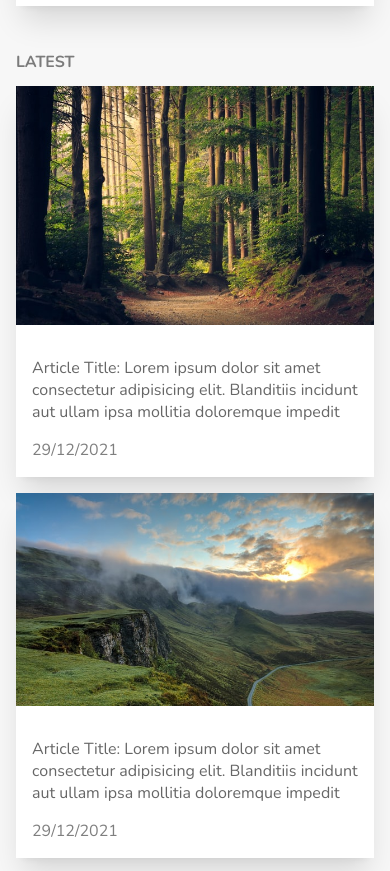
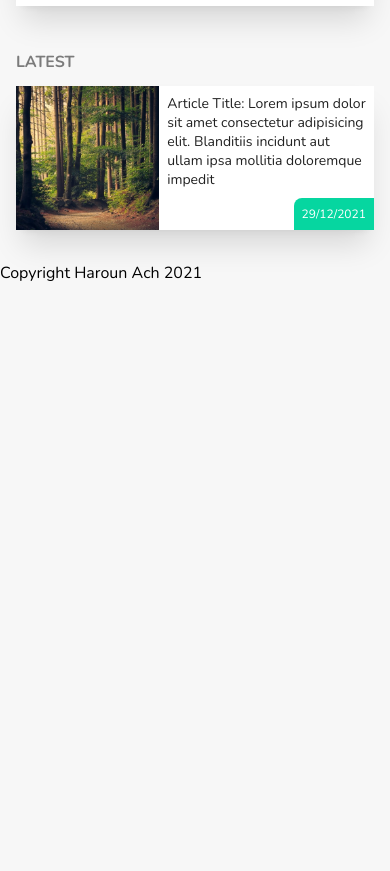
Before and after one commit to harounach/lensey-frontend, a website: page public/index.html in a window 390 px wide. Shown: the part 580-1451 px from the top of the page. After the commit the page ends 880 px from the top, so only its background shows below. Drawn offline with nearby package versions, Linux system fonts and the light colour scheme; files that its build step writes are made by us from their sources.

Commit message:
Redesign article card for mobile

```diff
--- a/public/index.html
+++ b/public/index.html
@@ -82,46 +82,10 @@
         <section class="articles">
           <!-- 01 -->
           <a class="article" href="#" alt="">
-            <img src="./images/img2.jpg" alt="" class="article__img" />
-            <div class="article__text">
-              <p class="article__title">
-                Article Title: Lorem ipsum dolor sit amet consectetur
-                adipisicing elit. Blanditiis incidunt aut ullam ipsa mollitia
-                doloremque impedit
-              </p>
-              <span class="article__publishedAt">29/12/2021</span>
+            <div class="article__img-wrapper">
+              <img src="./images/img2.jpg" alt="" class="article__img" />
             </div>
-          </a>
 
-          <!-- 02 -->
-          <a class="article" href="#" alt="">
-            <img src="./images/img3.jpg" alt="" class="article__img" />
-            <div class="article__text">
-              <p class="article__title">
-                Article Title: Lorem ipsum dolor sit amet consectetur
-                adipisicing elit. Blanditiis incidunt aut ullam ipsa mollitia
-                doloremque impedit
-              </p>
-              <span class="article__publishedAt">29/12/2021</span>
-            </div>
-          </a>
-
-          <!-- 03 -->
-          <a class="article" href="#" alt="">
-            <img src="./images/img4.jpg" alt="" class="article__img" />
-            <div class="article__text">
-              <p class="article__title">
-                Article Title: Lorem ipsum dolor sit amet consectetur
-                adipisicing elit. Blanditiis incidunt aut ullam ipsa mollitia
-                doloremque impedit
-              </p>
-              <span class="article__publishedAt">29/12/2021</span>
-            </div>
-          </a>
-
-          <!-- 04 -->
-          <a class="article" href="#" alt="">
-            <img src="./images/img5.jpg" alt="" class="article__img" />
             <div class="article__text">
               <p class="article__title">
                 Article Title: Lorem ipsum dolor sit amet consectetur
--- a/sass/components/_articles.scss
+++ b/sass/components/_articles.scss
@@ -75,40 +75,64 @@
 
 // article
 .article {
-  display: block;
+  display: flex;
   width: 100%;
+  height: 144px;
   text-decoration: none;
   background-color: variables.$surface-color;
   color: variables.$on-surface-color;
 
-  &:hover &__title,
-  &:hover &__publishedAt {
+  // box-shadow
+  @include mixins.surface-shadow;
+
+  &:hover &__title {
     color: variables.$primary-color;
   }
 
-  // box-shadow
-  @include mixins.surface-shadow;
-
   // article__text
   &__text {
-    padding: 1rem;
+    width: 60%;
+    height: 100%;
+    padding: 0;
     display: flex;
     flex-direction: column;
+    justify-content: space-between;
+  }
+
+  // article__img-wrapper
+  &__img-wrapper {
+    width: 40%;
+    height: 100%;
   }
 
   // article__img
   &__img {
     display: block;
-    max-width: 100%;
+    width: 100%;
+    height: 100%;
+    object-fit: cover;
   }
 
   // article__title
   &__title {
-    color: typography.$text-medium-color;
+    color: typography.$text-high-color;
+    font-size: 0.875rem;
+    margin: 0;
+    padding: 0.5rem;
+    width: 100%;
+    flex-grow: 1;
+    overflow: hidden;
+    text-overflow: ellipsis;
   }
 
   // article__publishedAt
   &__publishedAt {
-    color: typography.$text-low-color;
+    display: block;
+    background-color: variables.$primary-color;
+    color: variables.$on-primary-color;
+    align-self: flex-end;
+    padding: 0.5rem;
+    font-size: 0.75rem;
+    border-top-left-radius: 8px;
   }
 }
```
